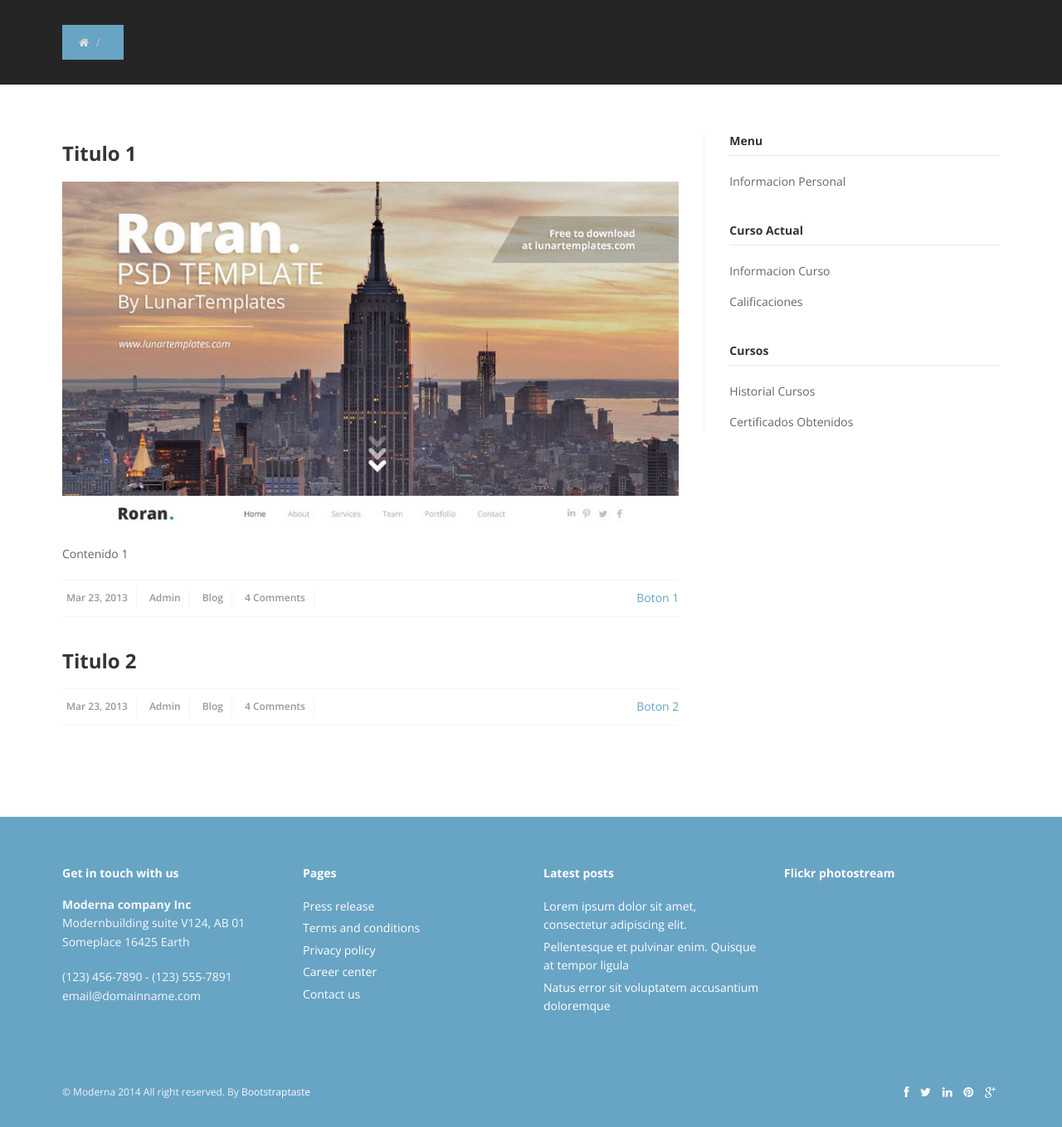
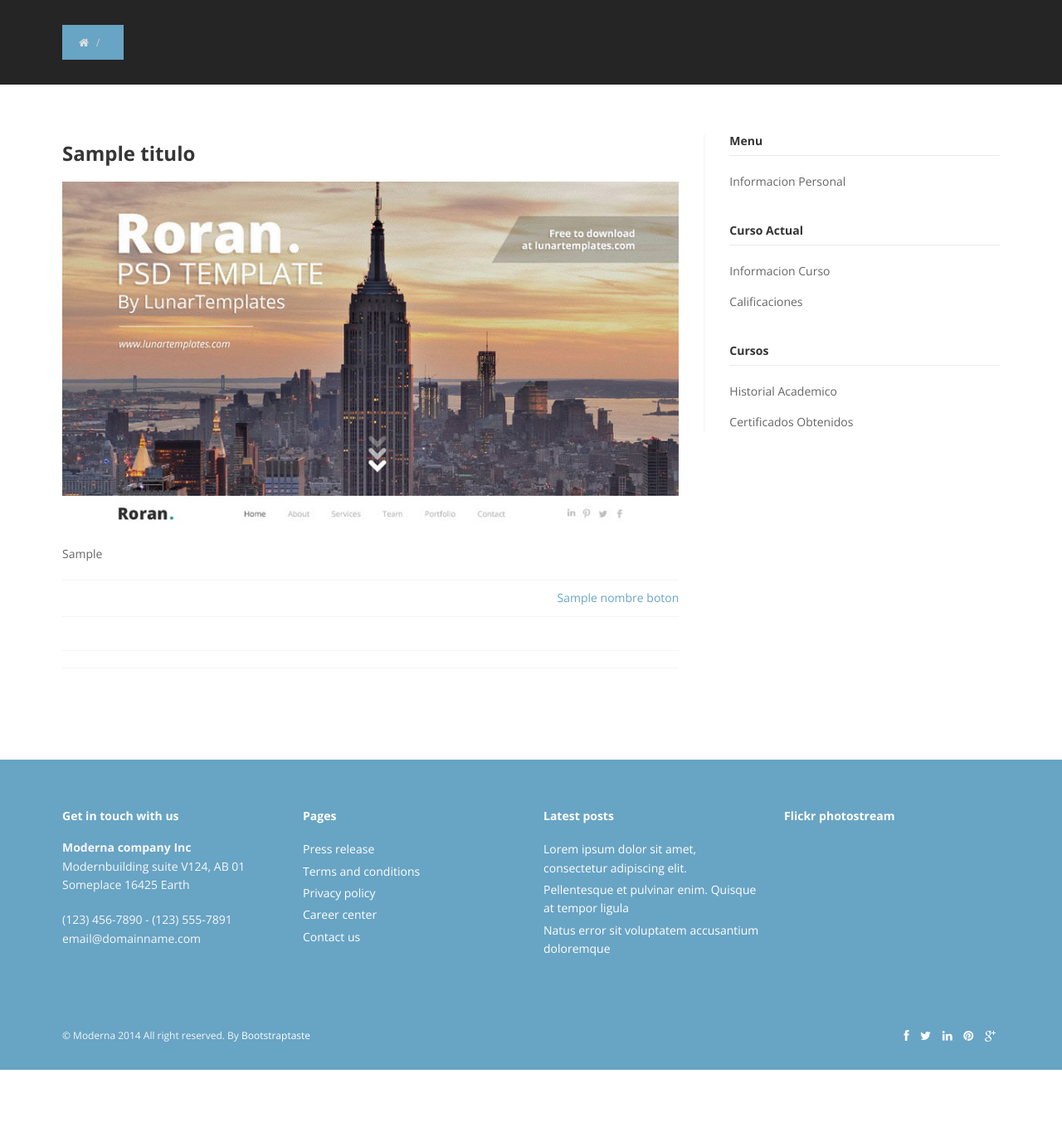
Before and after one commit to DonAurelio/SIGECUC-TIC, a Django app: template SIGECUC_TIC/SIGECUC_TIC/templates/cuentas/leader_teacher.html in a window 1280 px wide. Shown: the part 110-1469 px from the top of the page at 83% size. After the commit the page ends 1400 px from the top, so only its background shows below. Run offline with Django 3.2, Linux system fonts and the light colour scheme; the template is opened without the code that fills it: most values are stand-ins (such as "Sample title", 1, 10 or a date in 2020); parts of the project's set-up code (start-up, migrations or seed data) failed here and were passed over; some libraries are stand-ins or nearby versions.

Commit message:
Templates master y leader teacher casi listos

```diff
--- a/SIGECUC_TIC/SIGECUC_TIC/templates/cuentas/leader_teacher.html
+++ b/SIGECUC_TIC/SIGECUC_TIC/templates/cuentas/leader_teacher.html
@@ -5,7 +5,7 @@
 Menu
 {% endblock %}
 {% block first_menu_item %}
-<li><i class="icon-angle-right"></i><a href="#">Informacion Personal</a><span></span></li>
+<li><i class="icon-angle-right"></i><a href="leader_teacher_informacion_personal">Informacion Personal</a><span></span></li>
 {% endblock %}
 <!--Fin Menu 1-->
 
@@ -14,8 +14,8 @@ Menu
 Curso Actual
 {% endblock %}
 {% block second_menu_item  %}
-<li><i class="icon-angle-right"></i><a href="#">Informacion Curso</a><span></span></li>
-<li><i class="icon-angle-right"></i><a href="#">Calificaciones</a><span></span></li>
+<li><i class="icon-angle-right"></i><a href="leader_teacher_informacion_curso">Informacion Curso</a><span></span></li>
+<li><i class="icon-angle-right"></i><a href="leader_teacher_calificaciones">Calificaciones</a><span></span></li>
 {% endblock %}
 <!--Fin Menu 2 -->
 
@@ -24,35 +24,21 @@ Curso Actual
 Cursos
 {% endblock %}
 {% block third_menu_item  %}
-<li><i class="icon-angle-right"></i><a href="#">Historial Cursos</a><span></span></li>
-<li><i class="icon-angle-right"></i><a href="#">Certificados Obtenidos</a><span></span></li>
+<li><i class="icon-angle-right"></i><a href="leader_teacher_historial_academico">Historial Academico</a><span></span></li>
+<li><i class="icon-angle-right"></i><a href="leader_teacher_certificados_obtenidos">Certificados Obtenidos</a><span></span></li>
 {% endblock %}
 <!--Fin Menu 3 -->
 
 <!-- Primer bloque -->
 {% block primer_titulo %}
-Titulo 1
+{{ titulo }}
 {% endblock %}
 
 {% block primer_contenido %}
-Contenido 1
+{{ formulario.as_p }}
 {% endblock %}
 
 {% block primer_boton %}
-Boton 1
+{{ nombre_boton }}
 {% endblock %}
 <!-- Fin Primer bloque -->
-
-<!-- Segundo bloque -->
-{% block segundo_titulo %}
-Titulo 2
-{% endblock %}
-
-{% block segundo_bloque %}
-Contenido 2
-{% endblock %}
-
-{% block segundo_boton %}
-Boton 2
-{% endblock %}
-<!-- Fin Segundo bloque -->
--- a/SIGECUC_TIC/SIGECUC_TIC/urls.py
+++ b/SIGECUC_TIC/SIGECUC_TIC/urls.py
@@ -2,36 +2,45 @@ from django.conf.urls import patterns, include, url
 from django.contrib import admin
 
 
-urlpatterns = patterns('',
-    # Examples:
-    # url(r'^$', 'SIGECUC_TIC.views.home', name='home'),
-    # url(r'^blog/', include('blog.urls')),
+urlpatterns = patterns('aplicacion_cursos_tic.views',
+	# Examples:
+	# url(r'^$', 'SIGECUC_TIC.views.home', name='home'),
+	# url(r'^blog/', include('blog.urls')),
 
 
-    # URLS INICIO DE DE SESION
-    url(r'^$', 'aplicacion_cursos_tic.views.pagina_principal', name='inicio'),
-    url(r'^admin', include( admin.site.urls ), name='admin'),
-    url(r'^inicio', 'aplicacion_cursos_tic.views.pagina_principal', name='inicio'),
-    url(r'^login', 'aplicacion_cursos_tic.views.pagina_iniciar_sesion', name='sesion'),
-    url(r'^perfil', 'aplicacion_cursos_tic.views.pagina_perfil',name='perfil'),
-    url(r'^cerrar_sesion', 'django.contrib.auth.views.logout',{'next_page':'/'}),
-    url(r'^informacion', 'aplicacion_cursos_tic.views.pagina_informacion', name='informacion'),
+	# URLS INICIO DE DE SESION
+	url(r'^$', 'pagina_principal'),
+	url(r'^admin', include( admin.site.urls )),
+	url(r'^inicio', 'pagina_principal'),
+	url(r'^login', 'pagina_iniciar_sesion'),
+	url(r'^perfil', 'pagina_perfil'),
+	url(r'^cerrar_sesion','django.contrib.auth.views.logout',{'next_page':'/'}),
+	url(r'^informacion', 'pagina_informacion'),
 
 
-    url(r'^inscripcion', 'aplicacion_cursos_tic.views.pagina_inscripcion_persona',name='env_curso'),
+	url(r'^inscripcion', 'aplicacion_cursos_tic.views.pagina_inscripcion_persona'),
 
-    #URLS MASTER TEACHER
-    url(r'^master_teacher/informacion_personal', 'aplicacion_cursos_tic.views.pagina_master_teacher_informacion_personal',name='informacion personal'),
-    url(r'^master_teacher/actividades_evaluacion', 'aplicacion_cursos_tic.views.pagina_master_teacher_actividades_evaluacion',name='actividades evaluacion'),
-    url(r'^master_teacher/estudiantes', 'aplicacion_cursos_tic.views.pagina_master_teacher_estudiantes',name='estudiantes'),
-    #url(r'^inscripcion', 'aplicacion_cursos_tic.views.enviar_curso',name='env_curso'),
-    #url(r'^login', login),
-    #url(r'^index', index),
-    #url(r'^contactenos', contact),
-    #url(r'^listar_cursos', listar_cursos),
-    #url(r'^course/$', send_course),
-    #url(r'^inscripcion/$', inscripcion),
-    #url(r'^registre/$', registre),
-    #url(r'add_inscripcion/$', add_inscripcion_view)
+	#URLS MASTER TEACHER
+	url(r'^master_teacher_informacion_personal', 'pagina_master_teacher_informacion_personal'),
+	url(r'^master_teacher_actividades_evaluacion', 'pagina_master_teacher_actividades_evaluacion'),
+	url(r'^master_teacher_estudiantes', 'pagina_master_teacher_estudiantes'),
+
+	#URSL LEADER TEACHER
+	url(r'^leader_teacher_informacion_personal', 'pagina_leader_teacher_informacion_personal'),
+	url(r'^leader_teacher_informacion_curso', 'pagina_leader_teacher_informacion_curso'),
+	url(r'^leader_teacher_calificaciones', 'pagina_leader_teacher_calificaciones'),
+	url(r'^leader_teacher_historial_academico', 'pagina_leader_teacher_historial_academico'),
+	url(r'^leader_teacher_certificados_obtenidos', 'pagina_leader_teacher_certificados_obtenidos'),
+
+
+	#url(r'^inscripcion', 'aplicacion_cursos_tic.views.enviar_curso',name='env_curso'),
+	#url(r'^login', login),
+	#url(r'^index', index),
+	#url(r'^contactenos', contact),
+	#url(r'^listar_cursos', listar_cursos),
+	#url(r'^course/$', send_course),
+	#url(r'^inscripcion/$', inscripcion),
+	#url(r'^registre/$', registre),
+	#url(r'add_inscripcion/$', add_inscripcion_view)
 
 )
```
Also changed, not shown: SIGECUC_TIC/SIGECUC_TIC/templates/cuentas/cuenta_base.html (+11 -0 lines), SIGECUC_TIC/SIGECUC_TIC/templates/cuentas/master_teacher.html (+6 -20 lines), SIGECUC_TIC/aplicacion_cursos_tic/views.py (+49 -6 lines).
